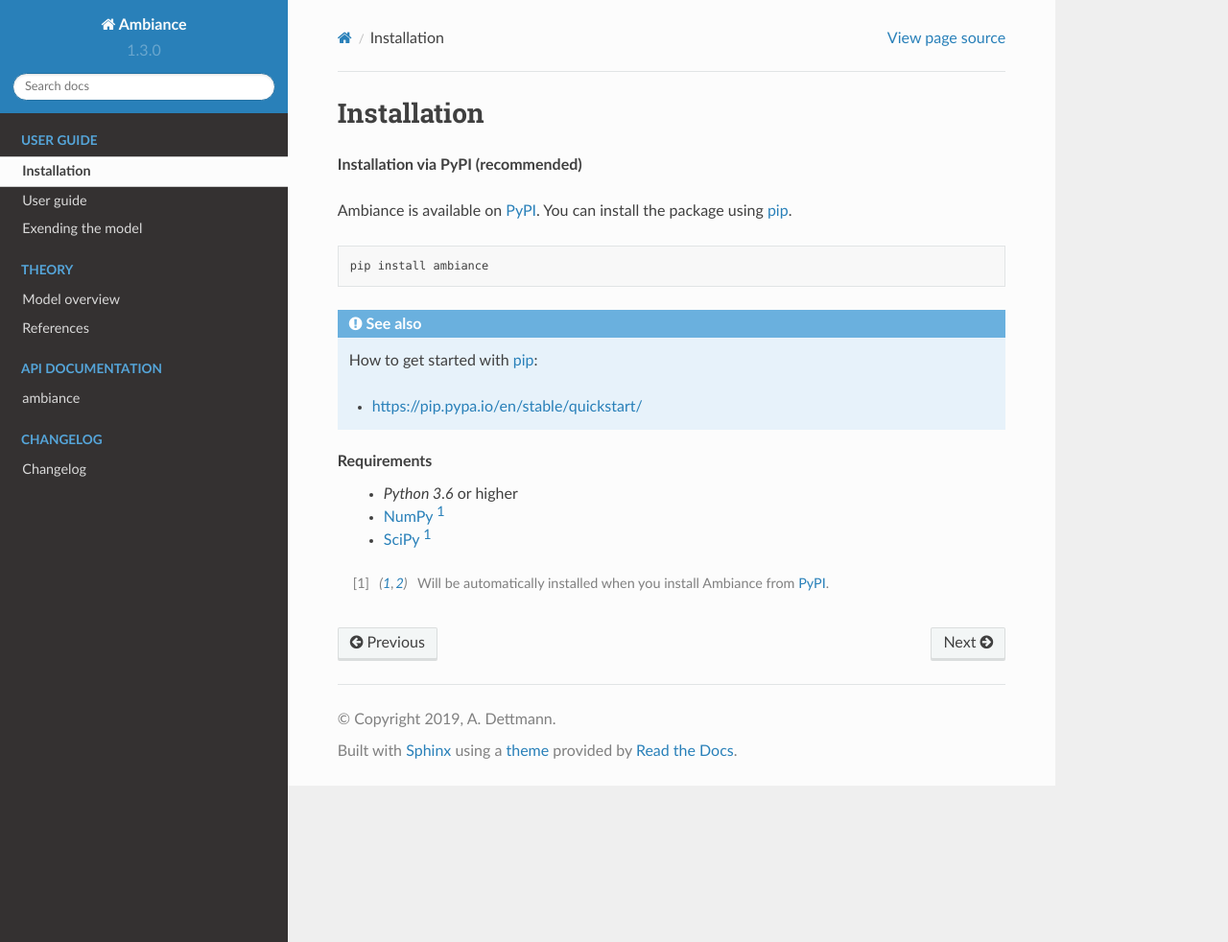
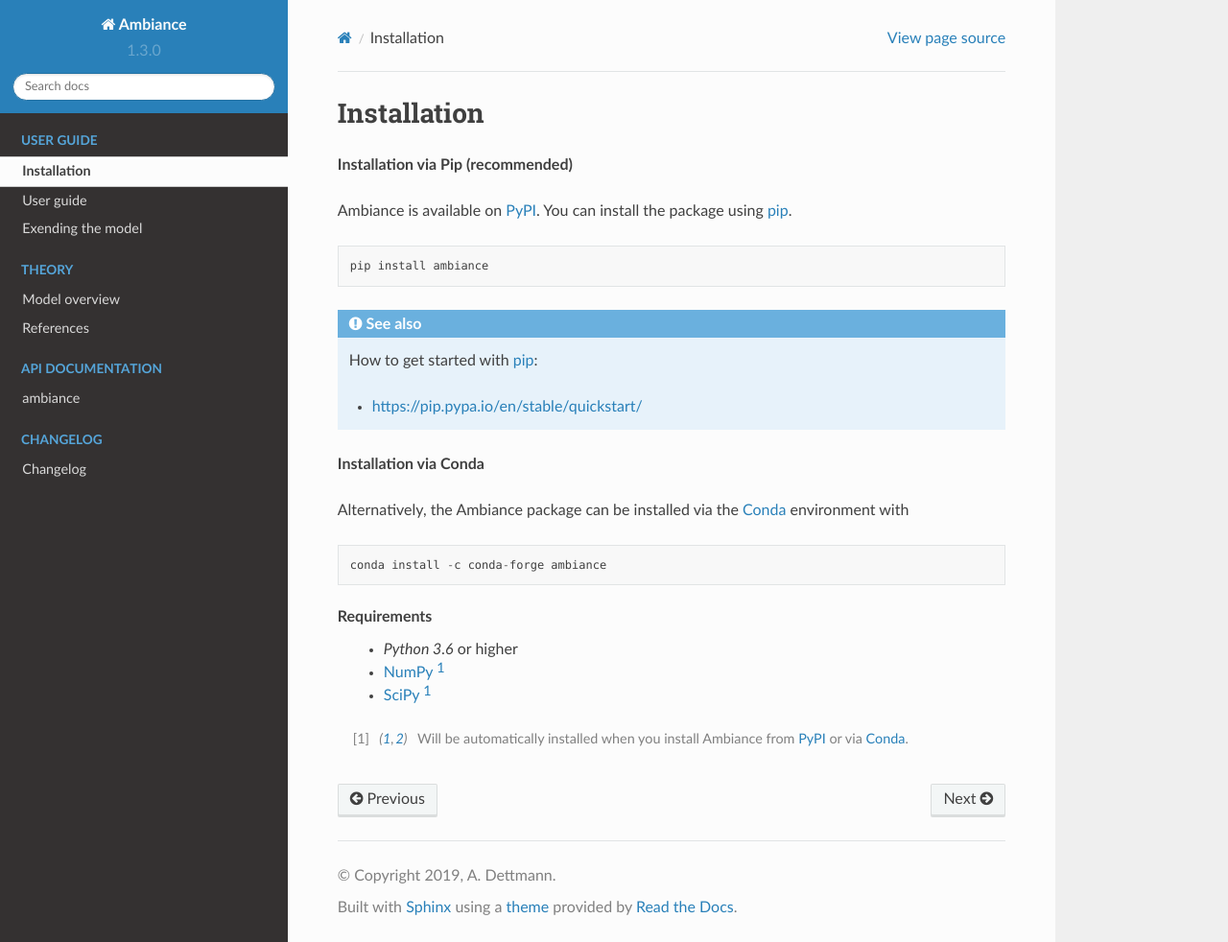
Before and after one commit to airinnova/ambiance, a Sphinx documentation site: the page built from docs/source/user_guide/installation.rst, in a window 1280 px wide and 982 px high. Shown: the whole window at 96% size. Built offline with Sphinx 7.4.7 and the Read the Docs theme 2.0.0, drawn with Linux system fonts in a browser that asks for light colours.

Commit message:
Update documentation and README
* Include notes about the Conda package

```diff
--- a/docs/source/conf.py
+++ b/docs/source/conf.py
@@ -76,6 +76,7 @@
 .. |author1| replace:: Aaron Dettmann
 .. |license| replace:: *Apache-2.0*
 .. _PyPI: https://pypi.org/project/ambiance/
+.. _Conda: https://anaconda.org/conda-forge/ambiance
 .. _pip: https://pypi.org/project/pip/
 .. _NumPy: https://pypi.org/project/numpy/
 .. _SciPy: https://pypi.org/project/scipy/
--- a/docs/source/index.rst
+++ b/docs/source/index.rst
@@ -6,7 +6,7 @@
    :alt: Logo
    :align: right
 
-|name_bold| is a full implementation of the ICAO standard atmosphere 1993 written in Python. |name| allows you to create an 'Atmosphere object' from which atmospheric properties can be easily derived in a human-readable form.
+|name_bold| is a full implementation of the ICAO standard atmosphere 1993 written in Python. |name| allows you to create an ``Atmosphere`` object from which atmospheric properties can be easily derived in a human-readable form.
 
 .. code:: python
 
--- a/docs/source/user_guide/extending.rst
+++ b/docs/source/user_guide/extending.rst
@@ -4,7 +4,7 @@
 Adding new functions
 --------------------
 
-The atmosphere class can be easily extended with custom atmospheric properties. The easiest way to do this, is to subclass from ``Atmosphere``, and to add custom methods to your new, extended atmosphere object (here ``MyExtendedAtmosphere``).
+The atmosphere class can be easily extended with custom atmospheric properties. The easiest way to do this, is to subclass from ``Atmosphere``, and to add custom methods to your new, extended atmosphere object (below called ``MyExtendedAtmosphere``).
 
 .. code:: python
 
--- a/docs/source/user_guide/installation.rst
+++ b/docs/source/user_guide/installation.rst
@@ -1,7 +1,7 @@
 Installation
 ============
 
-**Installation via PyPI (recommended)**
+**Installation via Pip (recommended)**
 
 |name| is available on `PyPI`_. You can install the package using `pip`_.
 
@@ -15,9 +15,17 @@
 
     * https://pip.pypa.io/en/stable/quickstart/
 
+**Installation via Conda**
+
+Alternatively, the |name| package can be installed via the `Conda`_ environment with
+
+.. code::
+
+    conda install -c conda-forge ambiance
+
 Requirements
     * *Python 3.6* or higher
     * `NumPy`_ [#pp]_
     * `SciPy`_ [#pp]_
 
-.. [#pp] Will be automatically installed when you install |name| from `PyPI`_.
+.. [#pp] Will be automatically installed when you install |name| from `PyPI`_ or via `Conda`_.
--- a/setup.py
+++ b/setup.py
@@ -2,7 +2,6 @@
 # -*- coding: utf-8 -*-
 
 import setuptools
-import os
 from pathlib import Path
 
 here = Path(__file__).parent.resolve()
```
Also changed, not shown: README.rst (+40 -12 lines), docs/source/user_guide/detailed_user_guide.rst (+5 -5 lines), 4 other files.
